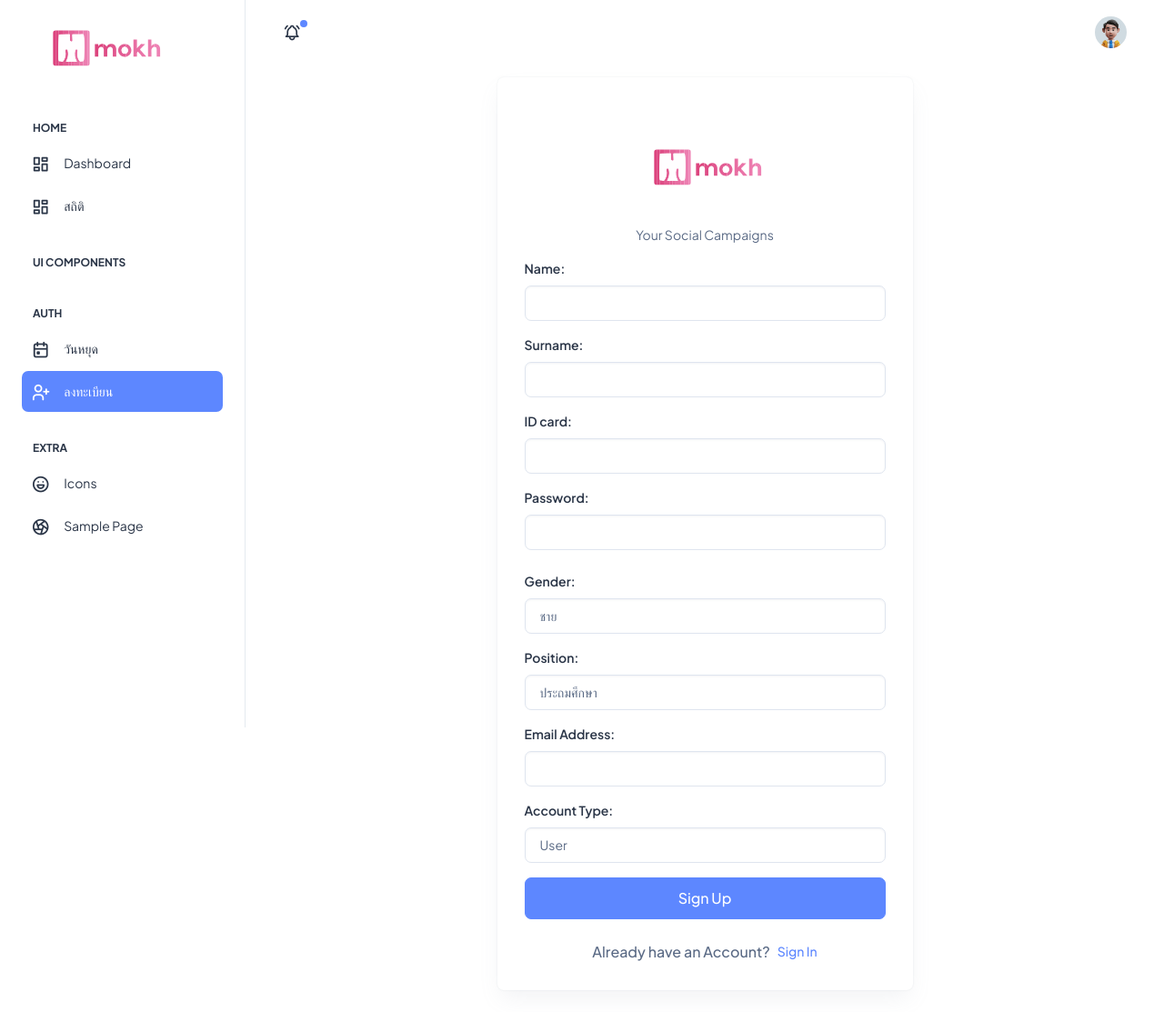
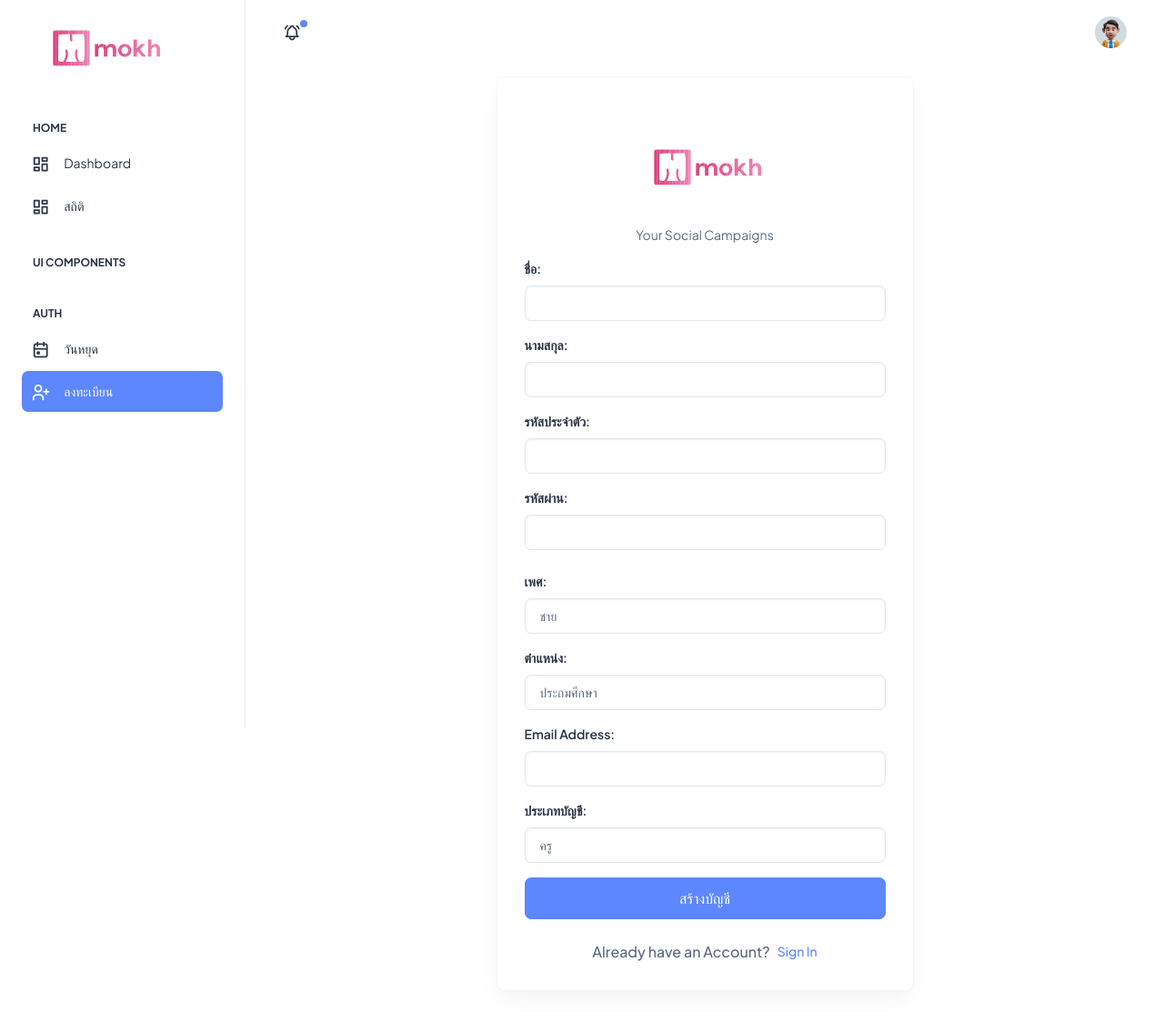
Before and after one commit to Fikei1151/mokh, a Flask app: page /register in a window 1280 px wide. Shown: the whole page at 91% size. Run offline with Flask 3, Linux system fonts and the light colour scheme; some libraries are stand-ins or nearby versions.

Commit message:
แก้ หน้าลงทะเบียน

```diff
--- a/templates/base.html
+++ b/templates/base.html
@@ -76,26 +76,7 @@
                           <span class="hide-menu">ลงทะเบียน</span>
                       </a>
                   </li>
-                  <li class="nav-small-cap">
-                      <i class="ti ti-dots nav-small-cap-icon fs-4"></i>
-                      <span class="hide-menu">EXTRA</span>
-                  </li>
-                  <li class="sidebar-item">
-                      <a class="sidebar-link" href="#" aria-expanded="false">
-                          <span>
-                              <i class="ti ti-mood-happy"></i>
-                          </span>
-                          <span class="hide-menu">Icons</span>
-                      </a>
-                  </li>
-                  <li class="sidebar-item">
-                      <a class="sidebar-link" href="#" aria-expanded="false">
-                          <span>
-                              <i class="ti ti-aperture"></i>
-                          </span>
-                          <span class="hide-menu">Sample Page</span>
-                      </a>
-                  </li>
+
               </ul>
 
 
--- a/templates/register.html
+++ b/templates/register.html
@@ -20,30 +20,30 @@
                     <p class="text-center">Your Social Campaigns</p>
                     <form method="POST" action="{{ url_for('register') }}">
                         <div class="mb-3">
-                            <label for="name" class="form-label">Name:</label>
+                            <label for="name" class="form-label">ชื่อ:</label>
                             <input type="text" class="form-control" id="name" name="name" required>
                         </div>
                         <div class="mb-3">
-                            <label for="surname" class="form-label">Surname:</label>
+                            <label for="surname" class="form-label">นามสกุล:</label>
                             <input type="text" class="form-control" id="surname" name="surname" required>
                         </div>
                         <div class="mb-3">
-                            <label for="id_card" class="form-label">ID card:</label>
+                            <label for="id_card" class="form-label">รหัสประจำตัว:</label>
                             <input type="text" class="form-control" id="id_card" name="id_card" required>
                         </div>
                         <div class="mb-4">
-                            <label for="password" class="form-label">Password:</label>
+                            <label for="password" class="form-label">รหัสผ่าน:</label>
                             <input type="password" class="form-control" id="password" name="password" required>
                         </div>
                         <div class="mb-3">
-                            <label for="gender" class="form-label">Gender:</label>
+                            <label for="gender" class="form-label">เพศ:</label>
                             <select class="form-control" id="gender" name="gender">
                                 <option value="male">ชาย</option>
                                 <option value="female">หญิง</option>
                             </select>
                         </div>
                         <div class="mb-3">
-                            <label for="position" class="form-label">Position:</label>
+                            <label for="position" class="form-label">ตำแหน่ง:</label>
                             <select class="form-control" id="position" name="position">
                                 <option value="primary">ประถมศึกษา</option>
                                 <option value="secondary">มัธยมศึกษา</option>
@@ -55,15 +55,15 @@
                             <input type="email" class="form-control" id="email" name="email" required>
                         </div>
                         <div class="mb-3">
-                            <label for="account_type" class="form-label">Account Type:</label>
+                            <label for="account_type" class="form-label">ประเภทบัญชี:</label>
                             <select class="form-control" id="account_type" name="account_type">
-                                <option value="user">User</option>
-                                <option value="manager">Manager</option>
-                                <option value="head_of_department">Head of Department</option>
+                                <option value="user">ครู</option>
+                                <option value="manager">ผู้บริหาร</option>
+                                <option value="head_of_department">หัวหน้าหน่วย</option>
                             </select>
                         </div>
 
-                        <input type="submit" class="btn btn-primary w-100 py-8 fs-4 mb-4 rounded-2" value="Sign Up">
+                        <input type="submit" class="btn btn-primary w-100 py-8 fs-4 mb-4 rounded-2" value="สร้างบัญชี">
                     </form>
                     <div class="d-flex align-items-center justify-content-center">
                         <p class="fs-4 mb-0 fw-bold">Already have an Account?</p>
```
